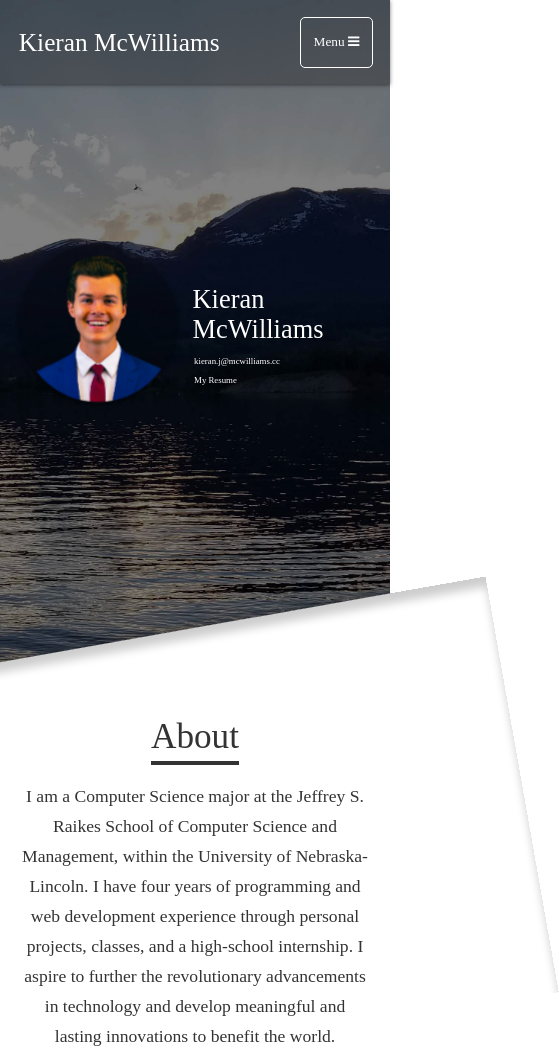
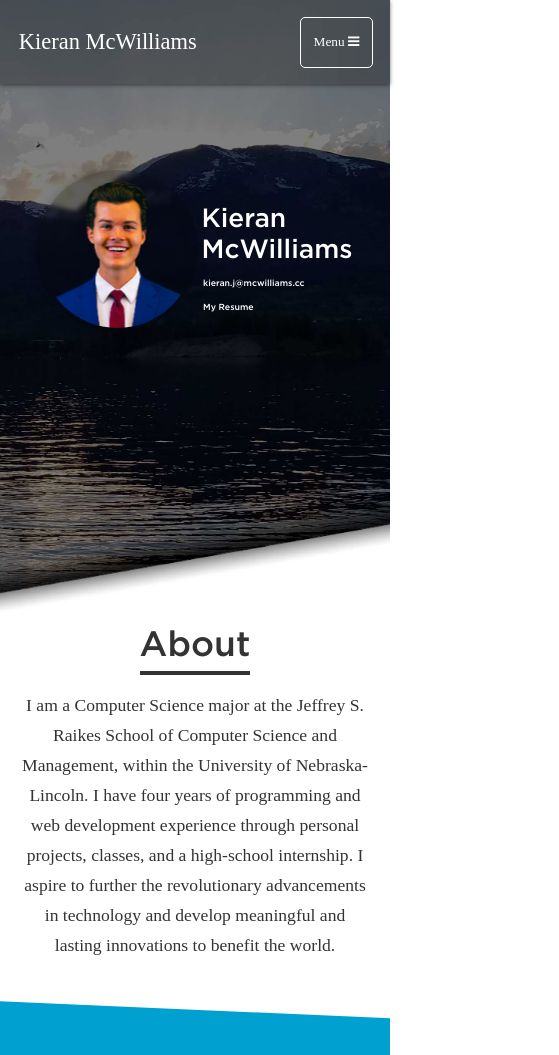
Before and after one commit to Maxmaxs5/kieranmcwilliams.com, a plain HTML site: page html/index.html in a window 390 px wide. Shown: the top 1055 px of the page, 559 px wide, since content can reach past the window. Drawn offline with nearby package versions, Linux system fonts and the light colour scheme; a web font is replaced by a local one.

Commit message:
Final Touches for Desktop and Beginnings of Mobile Compatibility Again

```diff
--- a/html/index.css
+++ b/html/index.css
@@ -18,9 +18,14 @@ body, h2, h3 {
     margin: 0;
     /* font-family: "Playfair Display", serif;
     font-weight: lighter; */
-    font-family: Gotham;
+    font-family: "Gotham - Font";
     font-style: normal;
-    font-weight: 350;
+    font-weight: 400;
+}
+
+@font-face {
+    font-family: 'Gotham - Font';
+    src: url('Gotham-Medium.otf');
 }
 
 @font-face {
@@ -254,7 +259,7 @@ body, h2, h3 {
 #profileDivBackground {
     padding: 0;
     height: 80vh;
-    margin-top: -5vh;
+    margin-top: -6vh;
 }
 
 #profileDivBackground::before {
@@ -319,7 +324,7 @@ body, h2, h3 {
     margin-right: 325px;
     right: 50%;
     margin-top: calc((292px - 254px) / 2);
-    transform: translate(50%) scale(1);
+    transform: translate(50%);
 }
 
 /* #resumePictureContainer::before {
@@ -330,7 +335,7 @@ body, h2, h3 {
     left: 0;
     top: 0;
     z-index: 10;
-    background: url("file_solid_final.png") 40% 40% no-repeat;
+    background: url("file_solid_final.png") center center no-repeat;
     background-size: contain; */
     /* filter: opacity(25%); */
     /* backdrop-filter: blur(.125em); */
@@ -345,7 +350,7 @@ body, h2, h3 {
     height: 253px;
     width: 175px; */
     /* background-color: rgba(0, 0, 0, .25); */
-    /* background: url("file_solid_final.png") 40% 40% no-repeat;
+    /* background: url("file_solid_final.png") center center no-repeat;
     background-size: contain;
     filter: opacity(25%); */
     /* backdrop-filter: blur(.125em); */
@@ -361,7 +366,7 @@ body, h2, h3 {
     height: 206px;
     width: 160px;
     border-radius: 3px;
-    background: url(Kieran_Resume_Optimized.png) 40% 40% no-repeat;
+    background: url(Kieran_Resume_Optimized.png) center center no-repeat;
     background-size: cover;
 }
 
@@ -385,7 +390,7 @@ body, h2, h3 {
     position: absolute;
     left: 50%;
     margin: 0;
-    transform: translate(-50%) scale(1);
+    transform: translate(-50%);
 }
 
 #profilePicture {
@@ -394,7 +399,7 @@ body, h2, h3 {
     height: 280px;
     width: 280px;
     border-radius: 50%;
-    background: url("Kieran_Headshot_Square_Transparent_Optimized.png") 40% 40% no-repeat;
+    background: url("Kieran_Headshot_Square_Transparent_Optimized.png") center center no-repeat;
     background-size: cover;
 }
 
@@ -412,7 +417,7 @@ body, h2, h3 {
     left: 50%;
     height: 292px;
     padding: 0;
-    transform: translate(-50%) scale(1);
+    transform: translate(-50%);
 }
 
 #nameHeader {
@@ -468,7 +473,7 @@ body, h2, h3 {
     margin-bottom: 4vh;
 }
 
-.proficiencyHeader, .experienceHeader, .interestHeader {
+.experienceHeader, .projectHeader, .proficiencyHeader, .interestHeader {
     margin: 0;
     margin-bottom: 1em;
     font-size: 1.7em;
@@ -476,7 +481,7 @@ body, h2, h3 {
     font-weight: lighter;
 }
 
-.projectText, .experienceText, .proficiencyText, .interestText {
+.experienceText, .projectText, .proficiencyText, .interestText {
     width: 80%;
     margin: auto;
     margin-bottom: 1em;
@@ -489,6 +494,7 @@ body, h2, h3 {
 #tiltedAboutDivBackground {
     z-index: 30;
     position: absolute;
+    overflow: hidden;
     width: 150%;
     height: 50vh;
     padding: 0;
@@ -730,25 +736,47 @@ body, h2, h3 {
         padding: 1vh 1.5vh;
     }
 
-    #profileContainer {
-        padding: 0 10vw;
+    #profileDiv::before {
+        transform: translate(0, -870%) skew(0, -10deg);
     }
 
     #resumePictureContainer {
-        transform: translate(50%) scale(.9);
+        /* transform: translate(50%) scale(.9); */
+        width: 157.5px;
         margin-right: 280px;
         margin-top: calc((260px - 225.5px) / 2 + 10px);
     }
 
+    #resumePicture {
+        height: 185.4px;
+        width: 144px;
+    }
+
     #profilePictureContainer {
-        transform: translate(-50%) scale(.9);
+        /* transform: translate(-50%) scale(.9); */
+        height: 263px;
+        width: 263px;
         margin-top: 10px;
     }
 
+    #profilePicture {
+        height: 252px;
+        width: 252px;
+    }
+
     #nameEmailResumeContainer {
-        transform: translate(-50%) scale(.9);
+        /* transform: translate(-50%) scale(.9); */
+        height: 263px;
         margin-left: 280px;
         margin-top: 10px;
+    }
+
+    #nameHeader {
+        font-size: 2.7em;
+    }
+
+    #email, #myResume, #resumePictureHeader > a {
+        font-size: .9em;
     }
 
     #aboutText {
@@ -758,26 +786,52 @@ body, h2, h3 {
 
 @media only screen and (min-width: 0px) and (max-width: 888px) {
     #resumePictureContainer {
-        transform: translate(50%) scale(.75);
+        /* transform: translate(50%) scale(.75); */
+        width: 131px;
         margin-right: 233px;
         margin-top: calc((260px - 225.5px) / 2 + 10px);
     }
 
+    #resumePicture {
+        height: 154.5px;
+        width: 120px;
+    }
+
     #profilePictureContainer {
-        transform: translate(-50%) scale(.75);
+        /* transform: translate(-50%) scale(.75); */
+        height: 219px;
+        width: 219px;
         margin-top: 10px;
     }
 
+    #profilePicture {
+        height: 210px;
+        width: 210px;
+    }
+
     #nameEmailResumeContainer {
-        transform: translate(-50%) scale(.75);
+        /* transform: translate(-50%) scale(.75); */
+        height: 219px;
         margin-left: 233px;
         margin-top: 10px;
+    }
+
+    #nameHeader {
+        font-size: 2.25em;
+    }
+
+    #email, #myResume, #resumePictureHeader > a {
+        font-size: .75em;
     }
 }
 
 /*Make everything scrolled on smaller screens, make innerDivs 100% width, hide navbar and show mobile navbar*/
 /*Portrait*/
 @media only screen and (min-width: 0px) and (max-width: 825px) and (orientation: portrait) {
+    #navbarName {
+        font-size: 3vh;
+    }
+
     #navbarButtonsDiv {
         display: none;
     }
@@ -787,8 +841,14 @@ body, h2, h3 {
     }
 
     #profileDivBackground::before {
-        background: url(Summer_Colorado_Hiking_Sunset_Optimized.jpg) 70% center no-repeat;
+        /* background: url(Summer_Colorado_Hiking_Sunset_Optimized.jpg) 75% center no-repeat; */
+        background: url(Summer_Colorado_Hiking_Sunset_Mobile_Optimized.jpg) 80% center no-repeat;
         background-size: cover;
+        filter: none;
+    }
+
+    #profileDiv::before, #tiltedAboutDivBackground {
+        display: none;
     }
 
     #resumePictureContainer {
@@ -805,15 +865,35 @@ body, h2, h3 {
 
     #profilePictureContainer {
         left: 33%;
-        transform: translate(-50%) scale(.75);
+        /* transform: translate(-50%) scale(.75); */
+        height: 219px;
+        width: 219px;
         margin-top: 10px;
+    }
+
+    #profilePicture {
+        height: 210px;
+        width: 210px;
     }
 
     #nameEmailResumeContainer {
         left: 33%;
-        transform: translate(-50%) scale(.75);
+        /* transform: translate(-50%) scale(.75); */
+        height: 219px;
         margin-left: 233px;
         margin-top: 20px;
+    }
+
+    #nameHeader {
+        font-size: 2.25em;
+    }
+
+    #email, #myResume, #resumePictureHeader > a {
+        font-size: .75em;
+    }
+
+    #profileDivBackground::before, #aboutDiv {
+        margin-top: -6vh;
     }
 
     #innerProjectsDiv, #innerExperienceDiv, #innerSkillsDiv, #innerInterestsDiv {
@@ -829,12 +909,28 @@ body, h2, h3 {
         margin-bottom: 0;
     }
 
-    .proficiencyHeader, .experienceHeader, .interestHeader {
+    .experienceHeader, .projectHeader, .proficiencyHeader, .interestHeader {
         margin-bottom: .5em;
     }
 
-    .projectText, .experienceText, .proficiencyText, .interestText {
+    .experienceText, .projectText, .proficiencyText, .interestText {
         width: 95%;
+    }
+
+    .footerText {
+        font-size: 1em;
+    }
+
+    .footerInfoTitle, .footerInfo {
+        font-size: .9em;
+    }
+
+    .footerIconDiv {
+        width: 18px;
+        height: 18px;
+    }
+    .fa.footerIcon {
+        font-size: 18px;
     }
 
     .footerInfo.document {
@@ -847,17 +943,37 @@ body, h2, h3 {
 }
 
 @media only screen and (min-width: 0px) and (max-width: 555px) and (orientation: portrait) {
+    /* #profileDiv::before {
+        transform: translate(0, -890%) skew(0, -10deg);
+    } */
+
     #profilePictureContainer {
-        left: 25%;
-        transform: translate(-50%) scale(.66);
+        left: 30%;
+        /* transform: translate(-50%) scale(.66); */
+        height: 193px;
+        width: 193px;
         margin-top: 10px;
     }
 
+    #profilePicture {
+        height: 185px;
+        width: 185px;
+    }
+
     #nameEmailResumeContainer {
-        left: 25%;
-        transform: translate(-50%) scale(.66);
+        left: 30%;
+        /* transform: translate(-50%) scale(.66); */
+        height: 193px;
         margin-left: 215px;
         margin-top: 20px;
+    }
+
+    #nameHeader {
+        font-size: 2em;
+    }
+
+    #email, #myResume, #resumePictureHeader > a {
+        font-size: .66em;
     }
 }
 
@@ -875,10 +991,6 @@ body, h2, h3 {
 
     #navbarImage {
         display: none;
-    }
-
-    #navbarName {
-        font-size: 3.5vh;
     }
 
     #navbarName, .navbarButton {
@@ -929,19 +1041,40 @@ body, h2, h3 {
     }
 
     #profileDivBackground::before {
-        background: url(Summer_Colorado_Hiking_Sunset_Optimized.jpg) 66% center no-repeat;
+        /* background: url(Summer_Colorado_Hiking_Sunset_Optimized.jpg) 72% center no-repeat; */
+        background: url(Summer_Colorado_Hiking_Sunset_Mobile_Optimized.jpg) 74% center no-repeat;
         background-size: cover;
     }
 
     #profilePictureContainer {
-        transform: translate(-50%) scale(.6);
+        /* transform: translate(-50%) scale(.6); */
+        height: 175px;
+        width: 175px;
         margin-top: 10px;
     }
 
+    #profilePicture {
+        height: 168px;
+        width: 168px;
+    }
+
     #nameEmailResumeContainer {
-        transform: translate(-50%) scale(.6);
+        /* transform: translate(-50%) scale(.6); */
+        height: 175px;
         margin-left: 180px;
         margin-top: 20px;
+    }
+
+    #nameHeader {
+        font-size: 1.8em;
+    }
+
+    #email, #myResume, #resumePictureHeader > a {
+        font-size: .6em;
+    }
+
+    #aboutDiv {
+        margin-top: -10vh;
     }
 
     #aboutText {
@@ -950,7 +1083,7 @@ body, h2, h3 {
         font-size: 1.1em;
     }
 
-    .proficiencyHeader, .experienceHeader, .interestHeader {
+    .experienceHeader, .projectHeader, .proficiencyHeader, .interestHeader {
         font-size: 1.5em;
         margin-bottom: .5em;
     }
@@ -960,25 +1093,64 @@ body, h2, h3 {
     }
 
     .footerInfo {
-        font-size: .9em;
+        font-size: .85em;
         margin-bottom: 0;
+    }
+
+    .footerIconDiv {
+        width: 16px;
+        height: 16px;
+        padding: 10px 12px 14px 12px;
+    }
+    .fa.footerIcon {
+        font-size: 16px;
     }
 }
 
 @media only screen and (min-width: 0px) and (max-width: 400px) and (orientation: portrait) {
     #navbarName {
-        font-size: 3vh;
+        font-size: 2.66vh;
     }
 
     #profilePictureContainer {
-        transform: translate(-50%) scale(.55);
+        /* transform: translate(-50%) scale(.55); */
+        height: 161px;
+        width: 161px;
         margin-top: 10px;
     }
 
+    #profilePicture {
+        height: 154px;
+        width: 154px;
+    }
+
     #nameEmailResumeContainer {
-        transform: translate(-50%) scale(.55);
+        /* transform: translate(-50%) scale(.55); */
+        height: 161px;
         margin-left: 160px;
         margin-top: 20px;
+    }
+
+    #nameHeader {
+        font-size: 1.65em;
+    }
+
+    #email, #myResume, #resumePictureHeader > a {
+        font-size: .55em;
+    }
+}
+
+@media only screen and (min-width: 0px) and (max-width: 350px) and (orientation: portrait) {
+    #profilePictureContainer {
+        left: 27.5%;
+    }
+
+    #nameEmailResumeContainer {
+        left: 26%;
+    }
+
+    #nameHeader {
+        font-size: 1.5em;
     }
 }
 
@@ -1061,12 +1233,12 @@ body, h2, h3 {
         font-size: 1.1em;
     }
 
-    .proficiencyHeader, .experienceHeader, .interestHeader {
+    .experienceHeader, .projectHeader, .proficiencyHeader, .interestHeader {
         font-size: 1.333em;
         margin-bottom: .5em;
     }
 
-    .projectText, .experienceText, .proficiencyText, .interestText {
+    .experienceText, .projectText, .proficiencyText, .interestText {
         width: 95%;
     }
 
--- a/html/index.html
+++ b/html/index.html
@@ -3,12 +3,12 @@
 <html lang="en">
     <head>
         <meta charset="utf-8">
-        <meta name="viewport" content="width=device-width, initial-scale=1.0" />
+        <!-- <meta name="viewport" content="width=device-width, initial-scale=1.0"> -->
+        <meta name="viewport" content="width=device-width, height=device-height, initial-scale=1.0, maximum-scale=1.0, viewport-fit=cover">
 
-        <meta property="og:title" content="Kieran McWilliams"/>
-        <meta property="og:image" content="Kieran_McWilliams_WebsiteImage.png"/>
-        <meta property="og:description" content="Kieran McWilliams Personal Website"/>
-        <meta property="og:url" content="https://kieranmcwilliams.com" />
+        <meta property="og:title" content="Kieran McWilliams">
+        <meta property="og:description" content="Kieran McWilliams Personal Website">
+        <meta property="og:url" content="https://kieranmcwilliams.com">
 
         <title>Kieran McWilliams</title>
 
@@ -111,6 +111,7 @@
             </div>
 
             <div id="experienceDiv" class="containerDiv">
+                <div>
                     <p id="experience" class="navbarJump"></p>
                     <h2 class="containerDivHeader">Work Experience</h2>
 
@@ -137,6 +138,7 @@
                         </ul>
                     </div>
                 </div>
+            </div>
 
             <div id="projectsDiv" class="containerDiv">
                 <p id="projects" class="navbarJump"></p>
@@ -144,6 +146,7 @@
 
                 <div id="innerProjectsDiv">
                     <div class="eachProjectDiv">
+                        <h2 class="projectHeader">ServiceSimplified</h2>
                         <p class="projectText">Primary personal project, a complete management app for service groups and volunteers, which took hundreds of hours, using JavaScript, HTML, and CSS.</p>
                         <a class="projectButtonHref" href="https://servicesimplified.org">
                             <button class="projectButton">ServiceSimplified.org</button>
@@ -157,6 +160,7 @@
                         </a>
                     </div>
                     <div class="eachProjectDiv">
+                        <h2 class="projectHeader">Voice to MFP</h2>
                         <p class="projectText">Created voice recognition interaction with MyFitnessPal, through an Alexa Skill using AWS Lambda and Node.js with Selenium Webdriver for the back-end.</p>
                         <!-- <a class="projectButtonHref" href="http://coaching.gallup.com/p/theme-thursday-companion-guides.html">
                             <button class="projectButton">Gallup Coaching Blog</button>
@@ -166,6 +170,7 @@
             </div>
 
             <div id="skillsDiv" class="containerDiv">
+                <div>
                     <p id="skills" class="navbarJump"></p>
                     <h2 class="containerDivHeader">Skills</h2>
 
@@ -177,6 +182,7 @@
                         <div class="proficiencyDiv">
                             <h2 class="proficiencyHeader">Intermediate Proficiency:</h2>
                             <p class="proficiencyText">Node.js, Web Scraping, Alexa Skills, Java, C#, Python</p>
+                        </div>
                     </div>
                 </div>
             </div>
@@ -195,19 +201,19 @@
                         <p class="interestText">Over the past three years, I have grown exponentially deeper in my knowledge by researching best practices, collaborating, and working out often, in addition to being raised in a healthy family.</p>
                     </div> -->
                     <div class="eachInterestDiv">
-                        <h2 class="interestHeader">Timelapsing and Photography:</h2>
+                        <h2 class="interestHeader">Timelapsing and Photography</h2>
                         <p class="interestText">I have always been fascinated by the beauty of nature. Recently, I built my own timelapsing setup using an Arduino and other special camera accessories. I then edit and finalize them through Lightroom, Photoshop, and Premiere Pro, evidenced in <a href="https://youtu.be/UJ8Q9-o8UwI">The Glorious Grind</a>, my first compilation.
                     </div>
                     <div class="eachInterestDiv">
-                        <h2 class="interestHeader">Piano and Music:</h2>
+                        <h2 class="interestHeader">Piano and Music</h2>
                         <p class="interestText">I have played piano since the age of 8, always enjoying the beauty of music and building neural connections. You can view my current repertoire on YouTube at <a href="https://www.youtube.com/playlist?list=PLnfurFeNccJtVRPSF-hjuwY2bJ7h5oNHz">Kieran's Piano Songs</a>. I also composed two original pieces of music, <a href="https://youtu.be/fcAefgC-RQk">Whitewater</a> and the soundtrack for <a href="https://youtu.be/UJ8Q9-o8UwI">The Glorious Grind</a>.
                     </div>
                     <div class="eachInterestDiv">
-                        <h2 class="interestHeader">Service and Involvement:</h2>
+                        <h2 class="interestHeader">Service and Involvement</h2>
                         <p class="interestText">Throughout my life, I have always sought to serve and sacrifice for others, following the fire of passion within me. I am an active participant in everything I do, I often tutor my classmates and coworkers, and I am typically appointed to leadership positions within service groups and other clubs.</p>
                    </div>
                     <div class="eachInterestDiv">
-                        <h2 class="interestHeader">Fitness, Health, and Wellness:</h2>
+                        <h2 class="interestHeader">Fitness, Health, and Wellness</h2>
                         <p class="interestText">Over the past five years, I have grown exponentially deeper in my knowledge by researching best practices, collaborating, and working out often, in addition to being raised in a healthy family. I also enjoy the culinary arts, experimenting and perfecting a variety of delicious recipes.</p>
                     </div>
                 </div>
@@ -227,7 +233,7 @@
                     <p class="footerInfo">Available Upon Request</p>
 
                     <br>
-                    <p class="footerInfo"><a href="https://drive.google.com/file/d/1vKOLQknJNMIQ5VQG1zX0gqde9K5-visa/view?usp=sharing">Resume</a></p>
+                    <p class="footerInfo"><a href="https://drive.google.com/file/d/1vKOLQknJNMIQ5VQG1zX0gqde9K5-visa/view?usp=sharing">My Resume</a></p>
 
                     <!-- <p style="display:none" class="footerInfo document"><a href="mailto:kieran.j@mcwilliams.cc">Resume</a></p>
                     <p style="display:none" class="footerInfo document"><a href="mailto:kieran.j@mcwilliams.cc">Transcript</a></p> -->
--- a/html/index.js
+++ b/html/index.js
@@ -121,10 +121,14 @@ $(document).ready(function() {
         if(mobileNavbar.classList.contains("open")) {
             mobileNavbar.classList.toggle("open");
             mobileNavbar.style.height = "0px";
+
+            document.getElementById("navbar").classList.remove("scrolled");
         }
         else {
             mobileNavbar.classList.toggle("open");
             mobileNavbar.style.height = mobileNavbar.scrollHeight + "px";
+
+            document.getElementById("navbar").classList.add("scrolled");
         }
     });
 
@@ -134,6 +138,8 @@ $(document).ready(function() {
 
             mobileNavbar.classList.remove("open");
             mobileNavbar.style.height = "0px";
+
+            document.getElementById("navbar").classList.remove("scrolled");
         }
     });
 });
```
Also changed, not shown: html/Gotham-Medium.otf (added), html/Summer_Colorado_Hiking_Sunset_Mobile_Optimized.jpg (added). Lines whose indentation alone changed are shown as unchanged.
